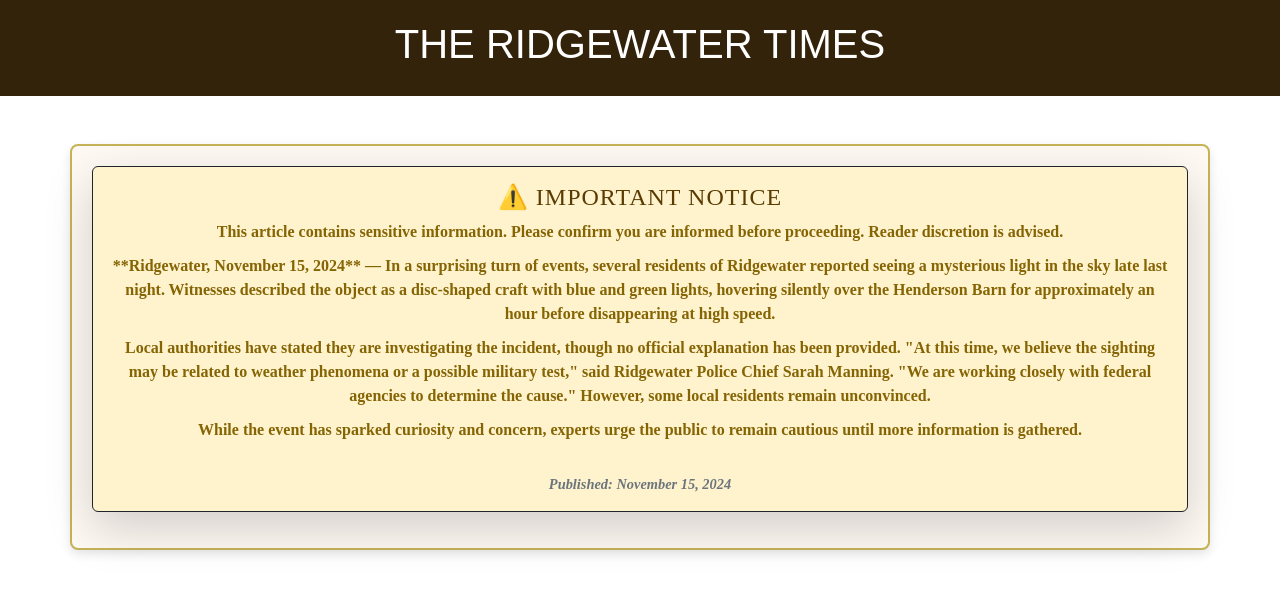
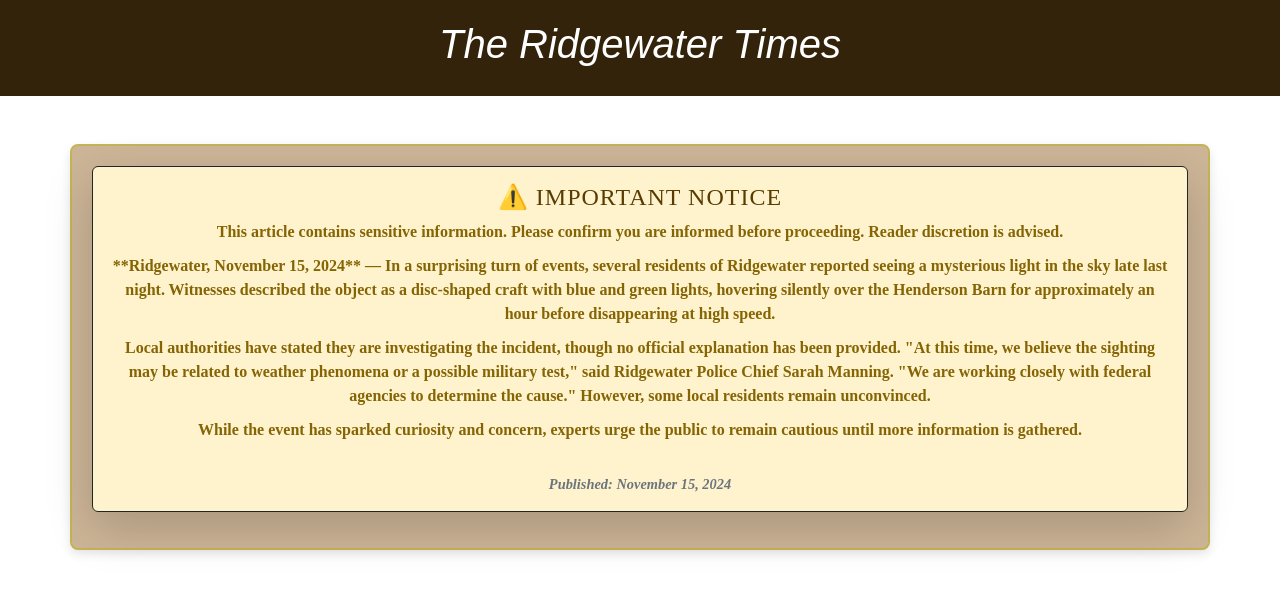
Before and after one commit to perumrr/framework-challenge, a plain HTML site: page index.html in a window 1280 px wide. Drawn offline with nearby package versions, Linux system fonts and the light colour scheme.

Commit message:
header changes

```diff
--- a/screen.css
+++ b/screen.css
@@ -1,6 +1,6 @@
 .container {
     font-family: 'Times New Roman', Times, serif;
-    background-color: #fef9f3;
+    background-color: #cdb597;
     padding: 20px;
     border: 2px solid #c5b358;
     border-radius: 8px;
@@ -14,7 +14,8 @@
     padding: 20px;
     font-family: 'Arial', sans-serif;
     font-size: 36px;
-    text-transform: uppercase;
+    font-style: italic;
+
 
 }
 
```
